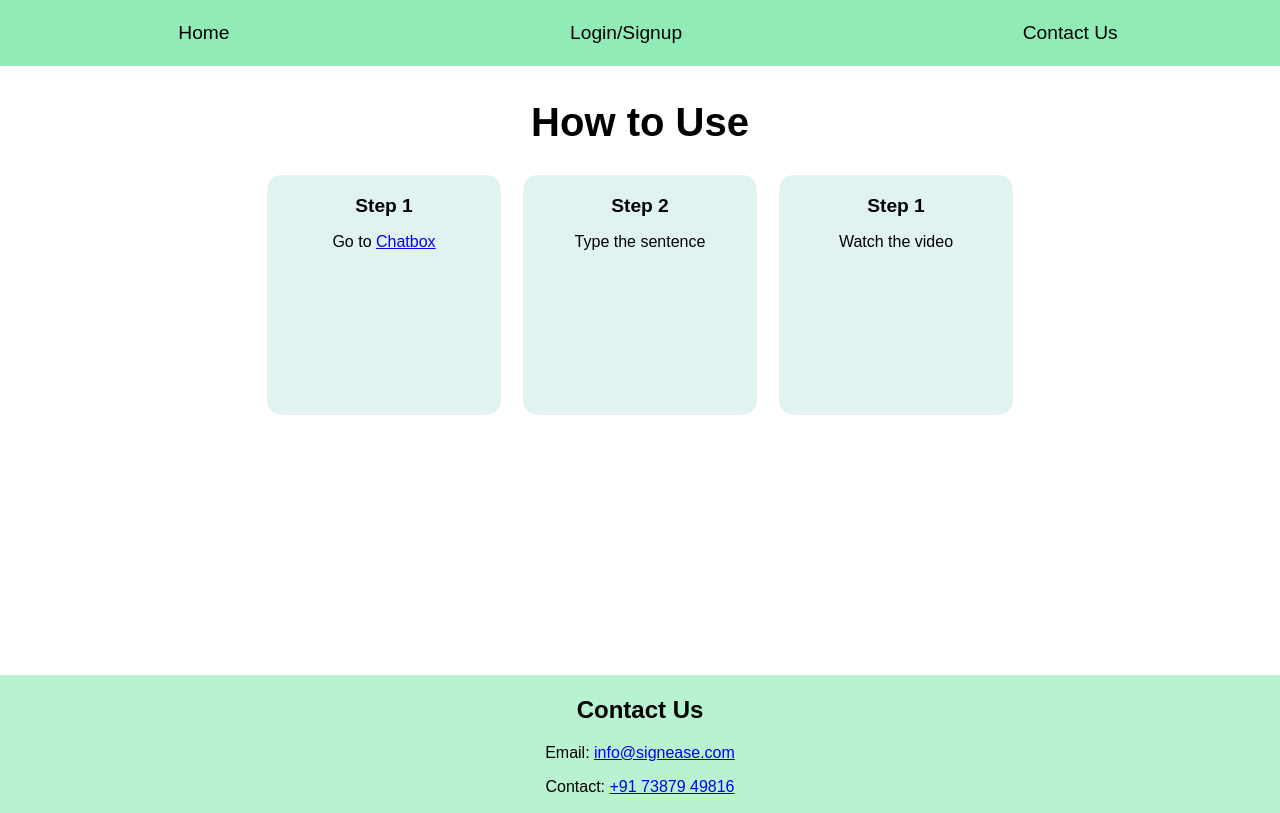
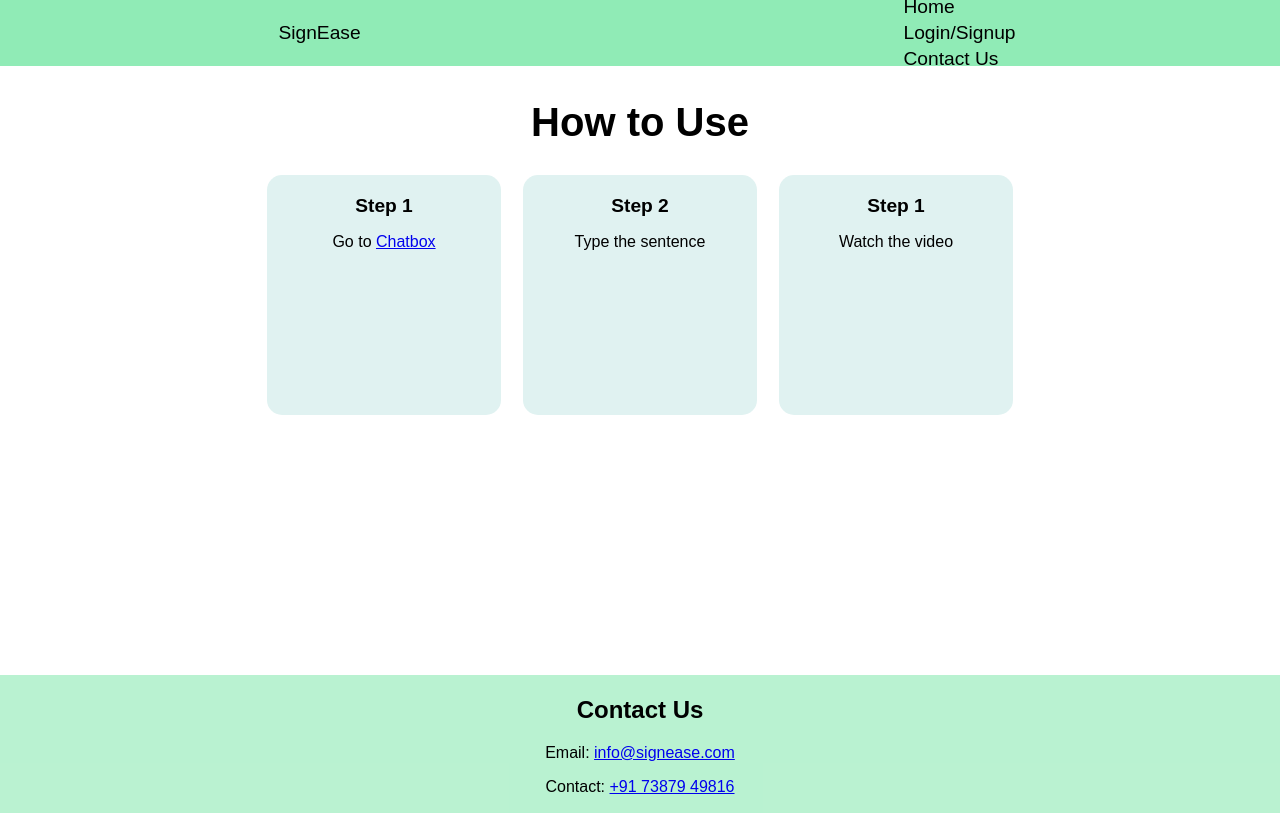
Before and after one commit to MeghaSinghall/SignEase, a plain HTML site: page index.html in a window 1280 px wide. Drawn offline with Linux system fonts and the light colour scheme.

Commit message:
Update index.html

```diff
--- a/index.html
+++ b/index.html
@@ -8,11 +8,18 @@
 </head>
 <body>
     <nav class="navbar" style="position:fixed; width:100%;">
-        <a href="#" id="myhome" style ="display:flex;">Home</a>
-        <a href ="login.html" id="mylogin" style="display:flex;">Login/Signup</a>
-        <a href="#contactus" id="mycontact" style ="display:flex;">Contact Us</a>
+        <section id="mylogo">
+            <h>SignEase</h>
+        </section>
+        <section id="navbar2">
+            <a href="#" id="myhome" style ="display:flex;">Home</a>
+            <a href ="login.html" id="mylogin" style="display:flex;">Login/Signup</a>
+            <a href="#contactus" id="mycontact" style ="display:flex;">Contact Us</a>
+        </section>
     </nav>
+
     <div id="hUse"><h >How to Use</h></div>
+
     <section class="body1">
 
         <div >
```
